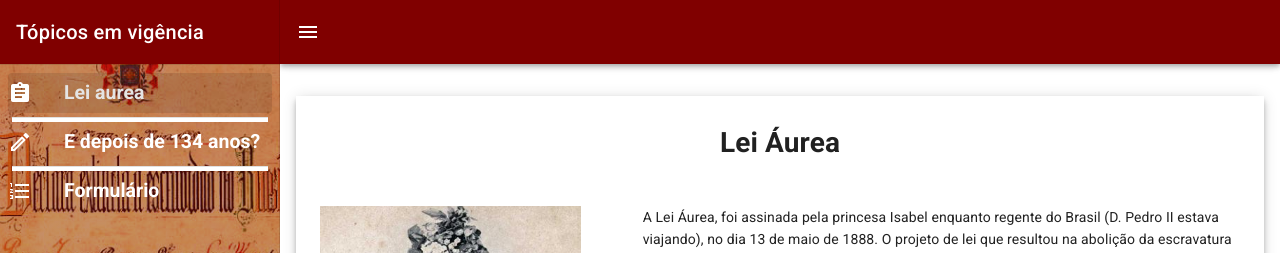
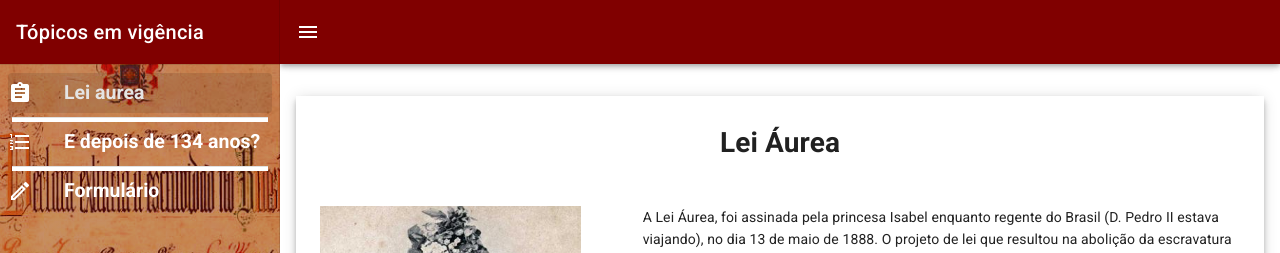
Before and after one commit to caioptt/aurea-project, a Vue app: page / in a window 1280 px wide. Both pictures are taken after a click on the button 28 px from the left and 32 px from the top of the page. Shown: the top 253 px of the page. Built offline with nearby package versions, Linux system fonts and the light colour scheme.

Commit message:
invert icons

```diff
--- a/src/App.vue
+++ b/src/App.vue
@@ -38,7 +38,7 @@
 
           <v-list-item class="pl-0" to="/first" link>
             <v-list-item-icon class="pr-0">
-              <v-icon class="white--text">mdi-pencil-outline</v-icon>
+              <v-icon class="white--text">mdi-format-list-numbered</v-icon>
             </v-list-item-icon>
 
             <v-list-item-content>
@@ -52,7 +52,7 @@
 
           <v-list-item class="pl-0" to="/second" link>
             <v-list-item-icon>
-              <v-icon class="white--text">mdi-format-list-numbered</v-icon>
+              <v-icon class="white--text">mdi-pencil-outline</v-icon>
             </v-list-item-icon>
 
             <v-list-item-content>
```
